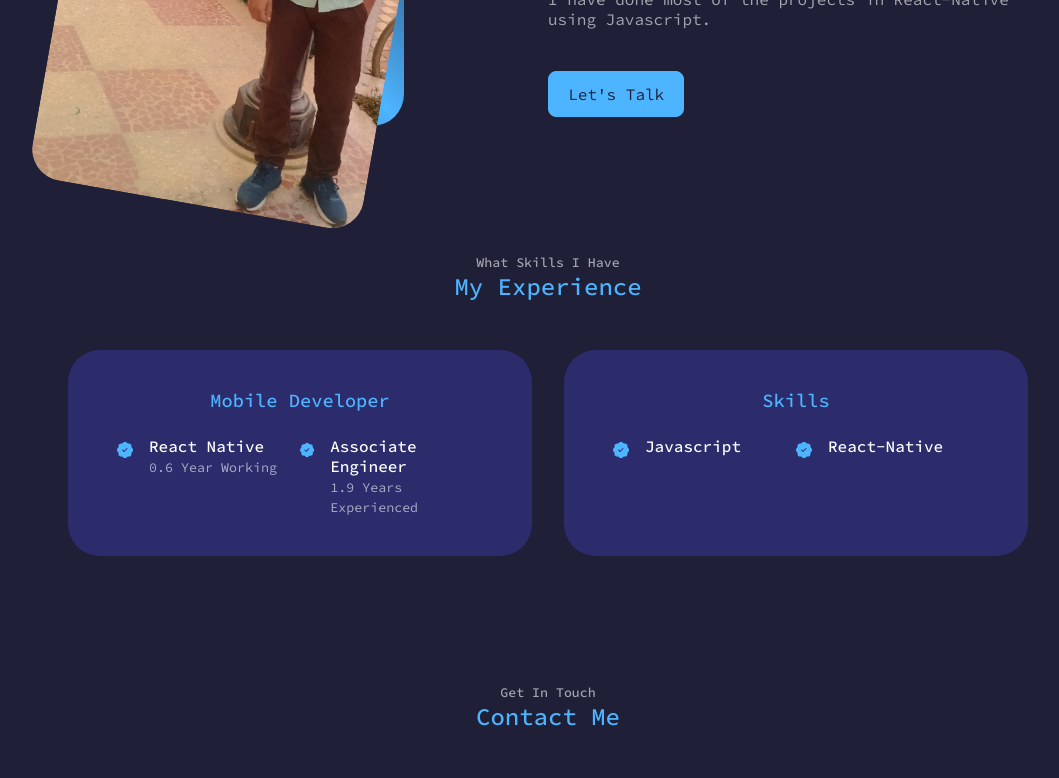
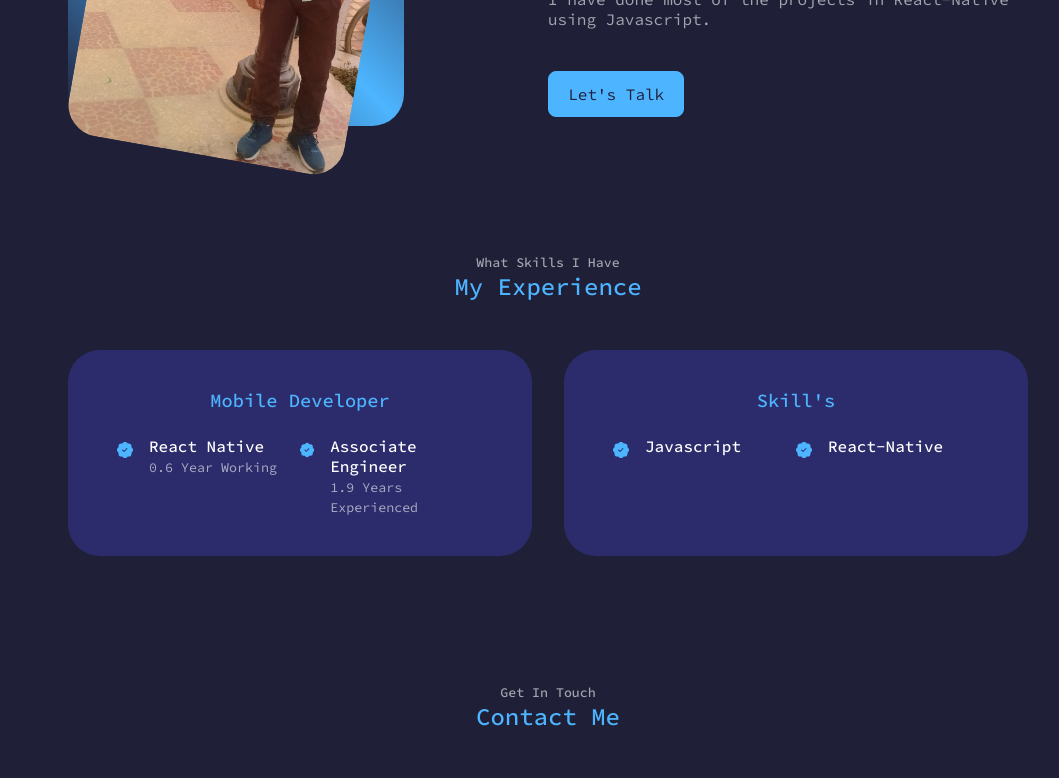
Before and after one commit to om-rajgaurav/om-rajgaurav.github.io, a React (Create React App) app: page / in a window 1280 px wide. Shown: the part 1234-2012 px from the top of the page, without its empty margins (92-1151 px from the left). Built offline with nearby package versions, Linux system fonts and the light colour scheme.

Commit message:
image size changed

```diff
--- a/package.json
+++ b/package.json
@@ -1,8 +1,8 @@
 {
-  "name": "raj-gaurav.github.io",
+  "name": "om-rajgaurav.github.io",
   "version": "0.1.0",
   "private": true,
-  "homepage": "https://om-rajgaurav.github.io/",
+  "homepage": "https://om-rajgaurav.github.io/myreactwebsite",
   "dependencies": {
     "@testing-library/jest-dom": "^5.16.4",
     "@testing-library/react": "^13.3.0",
--- a/src/components/about/About.js
+++ b/src/components/about/About.js
@@ -14,7 +14,7 @@ function About() {
       <div className="container about__container">
         <div className="about__me">
           <div className="about__me-image">
-            <img src={Images.me_about} alt="About me" height={500} />
+            <img src={Images.me_about} alt="About me" height={400} />
           </div>
         </div>
         <div className="about__content">
--- a/src/components/experience/Experience.js
+++ b/src/components/experience/Experience.js
@@ -33,7 +33,7 @@ function Experience() {
         {/* END OF FRONTEND */}
 
         <div className="experience__frontend">
-          <h3> Skills</h3>
+          <h3> Skill's</h3>
           <div className="experience__content">
             <article className="experience__details">
               <BsPatchCheckFill className="experience__details-icon" />
```
Also changed, not shown: 1 other file (tests, documents, lock files or other folders).
